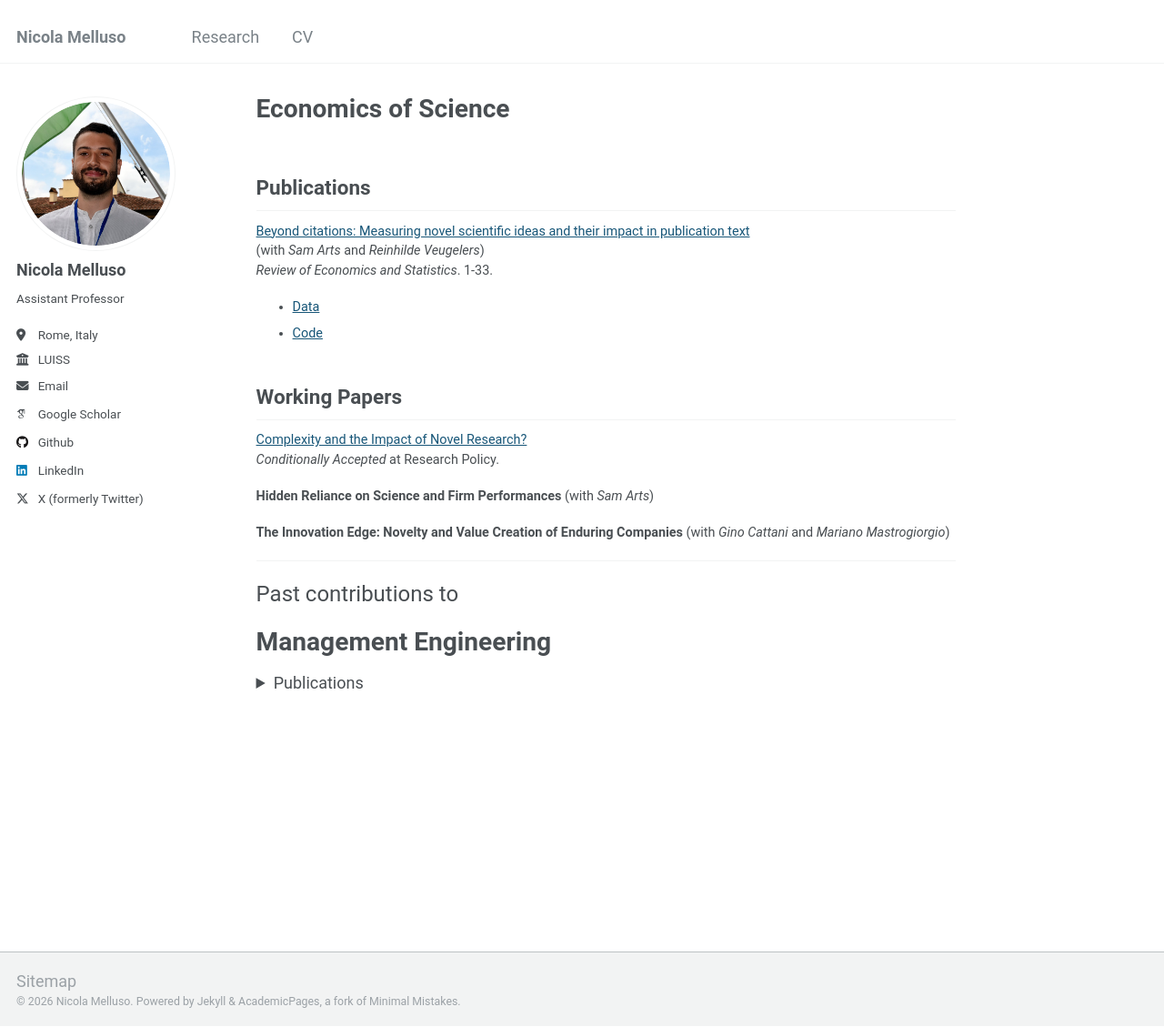
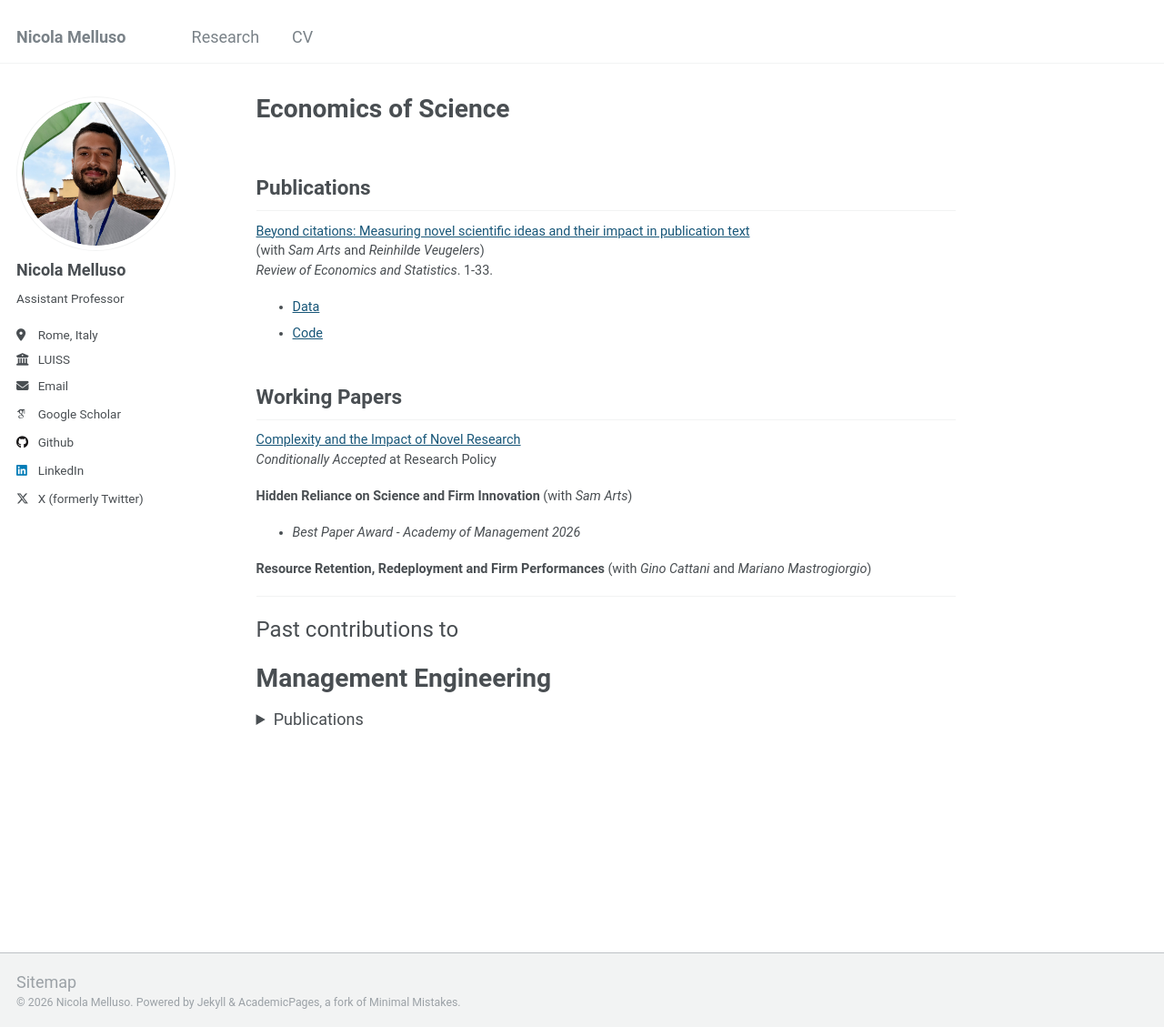
Before and after one commit to nicolamelluso/nicolamelluso.github.io, a Jekyll site: the page built from _pages/research.md, in a window 1280 px wide and 1129 px high. Shown: the whole window at 91% size. Built offline with Jekyll 4.4.1, drawn with Linux system fonts in a browser that asks for light colours; some web fonts are replaced.

Commit message:
Update research.md

```diff
--- a/_pages/research.md
+++ b/_pages/research.md
@@ -13,13 +13,13 @@ title: Economics of Science
 
 ## Working Papers
 
-[Complexity and the Impact of Novel Research?](https://papers.ssrn.com/sol3/papers.cfm?abstract_id=5148652)
-<br>_Conditionally Accepted_ at Research Policy.
+[Complexity and the Impact of Novel Research](https://papers.ssrn.com/sol3/papers.cfm?abstract_id=5148652)
+<br>_Conditionally Accepted_ at Research Policy
 
-**Hidden Reliance on Science and Firm Performances** (with _Sam Arts_)
+**Hidden Reliance on Science and Firm Innovation** (with _Sam Arts_)
+- *Best Paper Award - Academy of Management 2026*
 
-**The Innovation Edge: Novelty and Value Creation of Enduring Companies** (with _Gino Cattani_ and _Mariano Mastrogiorgio_)
-
+**Resource Retention, Redeployment and Firm Performances** (with _Gino Cattani_ and _Mariano Mastrogiorgio_)
 
 ---
 <span style="font-size: 24px">Past contributions to</span>
```
